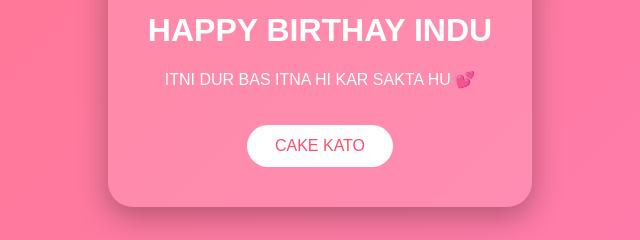
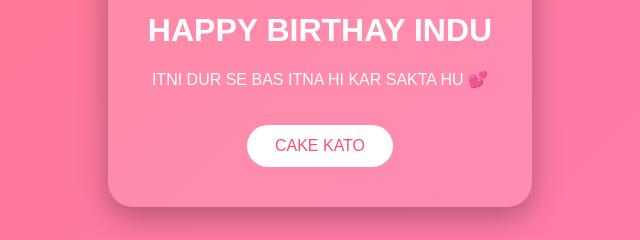
Before and after one commit to raj123yt/foryoumiss, a plain HTML site: page next.html in a window 1280 px wide. Shown: the part 401-641 px from the top of the page, 320-960 px from the left. Drawn offline with Linux system fonts and the light colour scheme.

Commit message:
Update next.html

```diff
--- a/next.html
+++ b/next.html
@@ -119,7 +119,7 @@
   </div>
 
   <h1 id="title">HAPPY BIRTHAY INDU</h1>
-  <p id="text">ITNI DUR BAS ITNA HI KAR SAKTA HU 💕</p>
+  <p id="text">ITNI DUR SE BAS ITNA HI KAR SAKTA HU 💕</p>
 
   <button class="cut-btn" id="cutBtn" onclick="cutCake()">CAKE KATO</button>
   <button class="next-btn" id="nextBtn" onclick="goNextPage()">MESSAGE FOR YOU</button>
```
